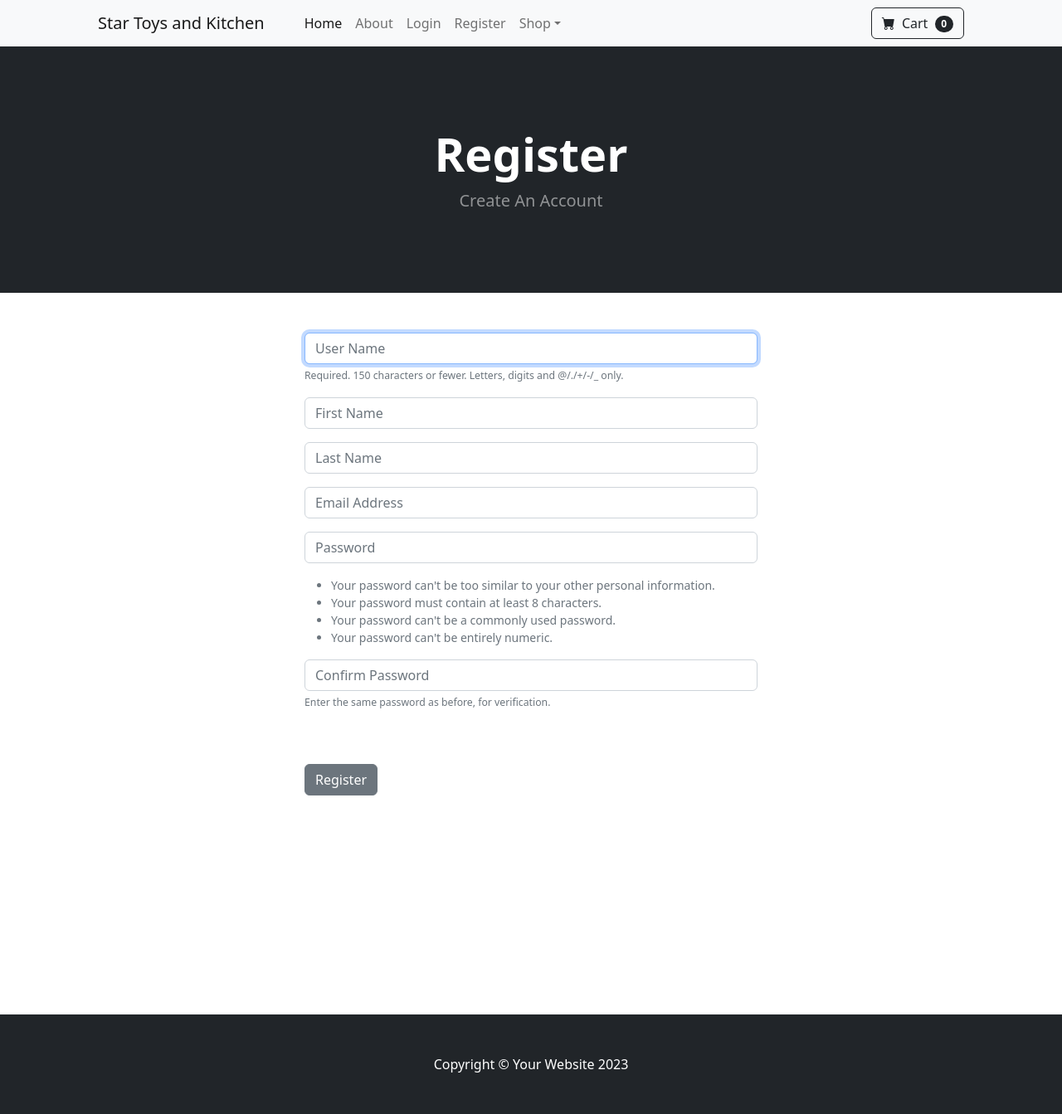
After one commit to aysu0/ecom, a Django app: page /register in a window 1280 px wide. The commit adds this page. Shown: the whole page at 83% size. Run offline with Django 5.2, Linux system fonts and the light colour scheme; some libraries are stand-ins or nearby versions.

Commit message:
Register, Login, Logout

```diff
--- /dev/null
+++ b/store/forms.py
@@ -0,0 +1,30 @@
+from django.contrib.auth.models import User
+from django.contrib.auth.forms import UserCreationForm
+from django import forms
+
+class SignUpForm(UserCreationForm):
+	email = forms.EmailField(label="", widget=forms.TextInput(attrs={'class':'form-control', 'placeholder':'Email Address'}))
+	first_name = forms.CharField(label="", max_length=100, widget=forms.TextInput(attrs={'class':'form-control', 'placeholder':'First Name'}))
+	last_name = forms.CharField(label="", max_length=100, widget=forms.TextInput(attrs={'class':'form-control', 'placeholder':'Last Name'}))
+
+	class Meta:
+		model = User
+		fields = ('username', 'first_name', 'last_name', 'email', 'password1', 'password2')
+
+	def __init__(self, *args, **kwargs):
+		super(SignUpForm, self).__init__(*args, **kwargs)
+
+		self.fields['username'].widget.attrs['class'] = 'form-control'
+		self.fields['username'].widget.attrs['placeholder'] = 'User Name'
+		self.fields['username'].label = ''
+		self.fields['username'].help_text = '<span class="form-text text-muted"><small>Required. 150 characters or fewer. Letters, digits and @/./+/-/_ only.</small></span>'
+
+		self.fields['password1'].widget.attrs['class'] = 'form-control'
+		self.fields['password1'].widget.attrs['placeholder'] = 'Password'
+		self.fields['password1'].label = ''
+		self.fields['password1'].help_text = '<ul class="form-text text-muted small"><li>Your password can\'t be too similar to your other personal information.</li><li>Your password must contain at least 8 characters.</li><li>Your password can\'t be a commonly used password.</li><li>Your password can\'t be entirely numeric.</li></ul>'
+
+		self.fields['password2'].widget.attrs['class'] = 'form-control'
+		self.fields['password2'].widget.attrs['placeholder'] = 'Confirm Password'
+		self.fields['password2'].label = ''
+		self.fields['password2'].help_text = '<span class="form-text text-muted"><small>Enter the same password as before, for verification.</small></span>'
--- /dev/null
+++ b/store/templates/base.html
@@ -0,0 +1,42 @@
+{% load static %}
+
+<!DOCTYPE html>
+<html lang="en">
+    <head>
+        <meta charset="utf-8" />
+        <meta name="viewport" content="width=device-width, initial-scale=1, shrink-to-fit=no" />
+        <meta name="description" content="" />
+        <meta name="author" content="" />
+        <title>Star Toys and Kitchen</title>
+        <!-- Favicon-->
+        <link rel="icon" type="image/x-icon" href="{% static 'assets/favicon.ico' %}" />
+        <!-- Bootstrap icons-->
+        <link href="https://cdn.jsdelivr.net/npm/bootstrap-icons@1.5.0/font/bootstrap-icons.css" rel="stylesheet" />
+        <!-- Core theme CSS (includes Bootstrap)-->
+        <link href="{% static 'css/styles.css' %}" rel="stylesheet" />
+    </head>
+    <body>
+
+    {% include 'navbar.html' %}
+    {% if messages %}
+        {% for message in messages %}
+        <div class="alert alert-warning alert-dismissible fade show" role="alert">
+            {{ message }}
+            <button type="button" class="btn-close" data-bs-dismiss="alert" aria-label="Close"></button>
+        </div>
+        {% endfor %}
+    {% endif %}
+    {% block content %}
+    {% endblock %}
+
+
+        <!-- Footer-->
+        <footer class="py-5 bg-dark">
+            <div class="container"><p class="m-0 text-center text-white">Copyright &copy; Your Website 2023</p></div>
+        </footer>
+        <!-- Bootstrap core JS-->
+        <script src="https://cdn.jsdelivr.net/npm/bootstrap@5.2.3/dist/js/bootstrap.bundle.min.js"></script>
+        <!-- Core theme JS-->
+        <script src="{% static 'js/scripts.js' %}"></script>
+    </body>
+</html>
--- /dev/null
+++ b/store/templates/navbar.html
@@ -0,0 +1,36 @@
+        <!-- Navigation-->
+        <nav class="navbar navbar-expand-lg navbar-light bg-light">
+            <div class="container px-4 px-lg-5">
+                <a class="navbar-brand" href="{% url 'home' %}">Star Toys and Kitchen</a>
+                <button class="navbar-toggler" type="button" data-bs-toggle="collapse" data-bs-target="#navbarSupportedContent" aria-controls="navbarSupportedContent" aria-expanded="false" aria-label="Toggle navigation"><span class="navbar-toggler-icon"></span></button>
+                <div class="collapse navbar-collapse" id="navbarSupportedContent">
+                    <ul class="navbar-nav me-auto mb-2 mb-lg-0 ms-lg-4">
+                        <li class="nav-item"><a class="nav-link active" aria-current="page" href="{% url 'home' %}">Home</a></li>
+
+                        <li class="nav-item"><a class="nav-link" href="{% url 'about' %}">About</a></li>
+                        {% if user.is_authenticated%}
+                        <li class="nav-item"><a class="nav-link" href="{% url 'logout' %}">Logout</a></li>
+                        {% else %}
+                        <li class="nav-item"><a class="nav-link" href="{% url 'login' %}">Login</a></li>
+                        <li class="nav-item"><a class="nav-link" href="{% url 'register' %}">Register</a></li>
+                        {% endif %}
+                        <li class="nav-item dropdown">
+                            <a class="nav-link dropdown-toggle" id="navbarDropdown" href="#" role="button" data-bs-toggle="dropdown" aria-expanded="false">Shop</a>
+                            <ul class="dropdown-menu" aria-labelledby="navbarDropdown">
+                                <li><a class="dropdown-item" href="#!">All Products</a></li>
+                                <li><hr class="dropdown-divider" /></li>
+                                <li><a class="dropdown-item" href="#!">Popular Items</a></li>
+                                <li><a class="dropdown-item" href="#!">New Arrivals</a></li>
+                            </ul>
+                        </li>
+                    </ul>
+                    <form class="d-flex">
+                        <button class="btn btn-outline-dark" type="submit">
+                            <i class="bi-cart-fill me-1"></i>
+                            Cart
+                            <span class="badge bg-dark text-white ms-1 rounded-pill">0</span>
+                        </button>
+                    </form>
+                </div>
+            </div>
+        </nav>
--- /dev/null
+++ b/store/templates/register.html
@@ -0,0 +1,39 @@
+{% extends 'base.html' %}
+
+{% block content %}
+    <!-- Header-->
+    <header class="bg-dark py-5">
+        <div class="container px-4 px-lg-5 my-5">
+            <div class="text-center text-white">
+                <h1 class="display-4 fw-bolder">Register</h1>
+                <p class="lead fw-normal text-white-50 mb-0">Create An Account</p>
+            </div>
+        </div>
+    </header>
+
+    <div class="container">
+        <div class="row">
+                <div class="col-md-6 offset-md-3">
+
+                    <br/><br/>
+                    <form method="POST" action="{% url 'register' %}">
+                        {% csrf_token %}
+
+                        {{ form.as_p }}
+
+                        <br/><br/>
+                        <button type="submit" class="btn btn-secondary">Register</button>
+                     </form>
+
+                    <br/><br/><br/>
+                    <br/><br/>
+                    <br/><br/>
+                    <br/><br/>
+                    <br/><br/>
+                </div>
+
+        </div>
+    </div>
+
+
+{% endblock %}
--- a/store/urls.py
+++ b/store/urls.py
@@ -2,5 +2,9 @@ from django.urls import path
 from . import views
 
 urlpatterns = [
-    path('', views.home, name='home',)
+    path('', views.home, name='home'),
+    path('about/', views.about, name='about'),
+    path('login/', views.login_user, name='login'),
+    path('logout/', views.logout_user, name='logout'),
+    path('register', views.register_user, name='register'),
 ]
--- a/store/views.py
+++ b/store/views.py
@@ -1,7 +1,57 @@
-from django.shortcuts import render
+from django.shortcuts import render, redirect
 from .models import Product
+from django.contrib.auth import authenticate, login, logout
+from django.contrib import messages
+from django.contrib.auth.models import User
+from django.contrib.auth.forms import UserCreationForm
+from .forms import SignUpForm
+from django import forms
 
 
 def home(request):
     products = Product.objects.all()
     return render(request, 'home.html', {'products' :products})
+
+def about(request):
+    return render(request, 'about.html', {})
+
+def login_user(request):
+        if request.method == "POST":
+            username = request.POST['username']
+            password = request.POST['password']
+            user = authenticate(request, username=username, password=password)
+            if user is not None:
+                login(request, user)
+                messages.success(request, ("You have been logged in"))
+                return redirect('home')
+            else:
+                messages.success(request, ("There was an error, please try again"))
+                return redirect('login')
+        else:
+            return render(request, 'login.html', {})
+
+
+def logout_user(request):
+    logout(request)
+    messages.success(request, ("You have been logged out"))
+    return redirect('home')
+
+
+def register_user(request):
+    form = SignUpForm()
+    if request.method == "POST":
+        form = SignUpForm(request.POST)
+        if form.is_valid():
+            form.save()
+            username = form.cleaned_data['username']
+            password = form.cleaned_data['password1']
+            #log user in
+            user = authenticate(username=username, password=password)
+            login(request, user)
+            messages.success(request, ("You Have Registered Sucessfully!"))
+            return redirect('home')
+        else:
+            messages.success(request, ("There Was A Probloem Registering, Please Try Again!"))
+            return redirect('register')
+    else:
+        return render(request, 'register.html', {'form':form})
```
Also changed, not shown: store/templates/about.html (added, +39 -0 lines), store/templates/home.html (+3 -54 lines), store/templates/login.html (added, +48 -0 lines), db.sqlite3.
